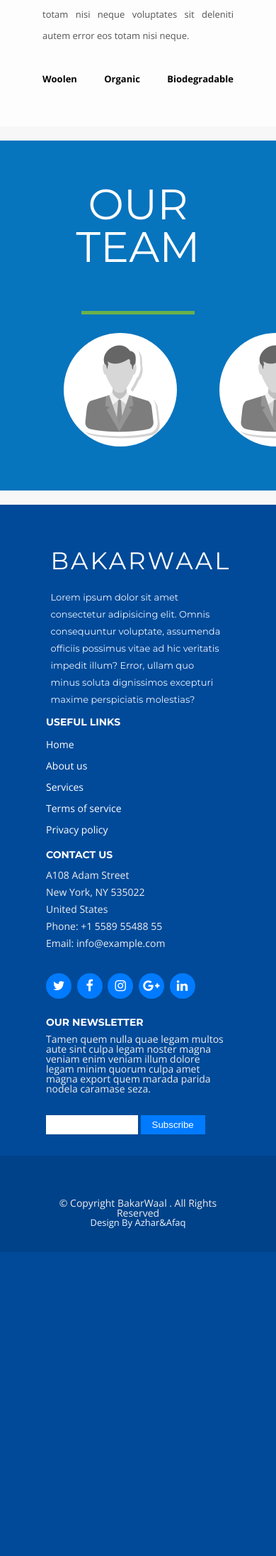
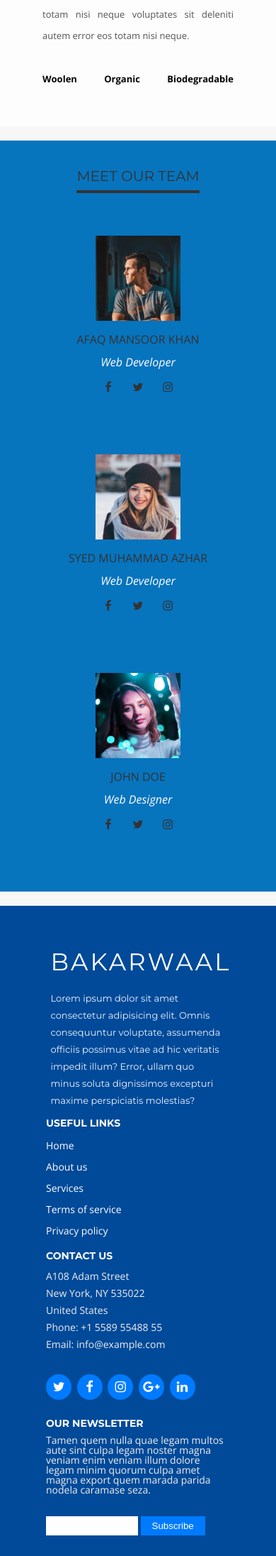
Before and after one commit to SyedMuhammadAzhar/Bakarwaal, a PHP site: page /aboutus.php in a window 390 px wide. Shown: the part 771-2963 px from the top of the page at 71% size. Before the commit the page ends 2535 px from the top, so only its background shows below. Run offline with PHP 8.4, Linux system fonts and the light colour scheme.

Commit message:
Our team section made responsive

```diff
--- a/aboutus.php
+++ b/aboutus.php
@@ -13,11 +13,74 @@
   <link rel="stylesheet" href="./css/footer.css">
 
 <style type="text/css">
+.team-section{
+  text-align: center;
+  overflow: hidden;
+  background:#0774BE;
+  margin-top: 20px;
+}
+.inner-width{
+  max-width: 1200px;
+  margin: auto;
+  padding: 40px;
+  color: #333;
+  overflow: hidden;
+}
+.team-section h1{
+  font-size: 20px;
+  text-transform: uppercase;
+  display: inline-block;
+  border-bottom: 4px solid;
+  padding-bottom: 10px;
+}
+.pe{
+  float: left;
+  width: calc(100% / 3);
+  overflow: hidden;
+  padding: 40px 0;
+  transition: 0.4s;
+}
+.pe:hover{
+  background: #008FFF;
+}
+.pe img{
+  width: 120px;
+  height: 120px;
+}
+.p-name{
+  margin: 16px 0;
+  text-transform: uppercase;
+}
+.p-des{
+  font-style: italic;
+  color: white;
+}
+.p-sm{
+  margin-top: 12px;
+}
+.p-sm a{
+  margin: 0 4px;
+  display: inline-block;
+  width: 30px;
+  height: 30px;
+  transition: 0.4s;
+}
+.p-sm a:hover{
+  transform: scale(1.3);
+}
+.p-sm a i{
+  color: #333;
+  line-height: 30px;
+}
+@media screen and (max-width:600px) {
+  .pe{
+    width: 100%;
+  }
+}
 
 </style>
 </head>
 <body>
-
 
 
 	<!--  Header  -->
@@ -66,33 +129,53 @@
         </div>
     </div>
 
+
+
         <div class="team-section">
-    	<h1>Our Team</h1>
-    	<span class="border"></span>
-        <div class="ps">
-        	<a href="#p1"><img src="img1.png"></a>
-        	<a href="#p2"><img src="img1.png"></a>
-        	<a href="#p3"><img src="img1.png"></a>
+		    <div class="inner-width">
+		      <h1>Meet Our Team</h1>
+		      <div class="pers">
+
+		        <div class="pe">
+		          <img src="img/p1.png" alt="">
+		          <div class="p-name">Afaq Mansoor Khan</div>
+		          <div class="p-des">Web Developer</div>
+		          <div class="p-sm">
+		            <a href="#"><i class="fa fa-facebook-f"></i></a>
+		            <a href="#"><i class="fa fa-twitter"></i></a>
+		            <a href="#"><i class="fa fa-instagram"></i></a>
 		          </div>
-        <div class="section" id="p1">
-        	<span class="name">Afaq Mansoor Khan</span>
-        	<span class="border"></span>
-        	<p>Lorem ipsum dolor sit amet, consectetur adipiscing elit, sed do eiusmod tempor incididunt ut labore et dolore magna aliqua. Ut enim ad minim veniam, quis nostrud exercitation ullamco laboris nisi ut aliquip ex ea commodo consequat. Duis aute irure dolor in reprehenderit in voluptate velit esse cillum dolore eu fugiat nulla pariatur. Excepteur sint occaecat cupidatat non proident, sunt in culpa qui officia deserunt mollit anim id est laborum.</p>
-        </div>
-        <div class="section" id="p2">
-        	<span class="name">Syed Muhammad Azhar</span>
-        	<span class="border"></span>
-        	<p>Lorem ipsum dolor sit amet, consectetur adipiscing elit, sed do eiusmod tempor incididunt ut labore et dolore magna aliqua. Ut enim ad minim veniam, quis nostrud exercitation ullamco laboris nisi ut aliquip ex ea commodo consequat. Duis aute irure dolor in reprehenderit in voluptate velit esse cillum dolore eu fugiat nulla pariatur. Excepteur sint occaecat cupidatat non proident, sunt in culpa qui officia deserunt mollit anim id est laborum.</p>
 		        </div>
 
-        <div class="section" id="p3">
-        	<span class="name">John Doe</span>
-        	<span class="border"></span>
-        	<p>Lorem ipsum dolor sit amet, consectetur adipiscing elit, sed do eiusmod tempor incididunt ut labore et dolore magna aliqua. Ut enim ad minim veniam, quis nostrud exercitation ullamco laboris nisi ut aliquip ex ea commodo consequat. Duis aute irure dolor in reprehenderit in voluptate velit esse cillum dolore eu fugiat nulla pariatur. Excepteur sint occaecat cupidatat non proident, sunt in culpa qui officia deserunt mollit anim id est laborum.</p>
+		        <div class="pe">
+		          <img src="img/p2.png" alt="">
+		          <div class="p-name">Syed Muhammad Azhar</div>
+		          <div class="p-des">Web Developer</div>
+		          <div class="p-sm">
+		            <a href="#"><i class="fa fa-facebook-f"></i></a>
+		            <a href="#"><i class="fa fa-twitter"></i></a>
+		            <a href="#"><i class="fa fa-instagram"></i></a>
+		          </div>
+		        </div>
+
+		        <div class="pe">
+		          <img src="img/p3.png" alt="">
+		          <div class="p-name">John Doe</div>
+		          <div class="p-des">Web Designer</div>
+		          <div class="p-sm">
+		            <a href="#"><i class="fa fa-facebook-f"></i></a>
+		            <a href="#"><i class="fa fa-twitter"></i></a>
+		            <a href="#"><i class="fa fa-instagram"></i></a>
+		          </div>
+		        </div>
+
+		      </div>
+
+		    </div>
 		</div>
 
 
-    </div>
+
 
 
 <!-- Footer  -->
--- a/css/style.css
+++ b/css/style.css
@@ -1414,70 +1414,80 @@ body {
 
 
 
+
 .team-section{
+  /*background: #f1f1f1;*/
+  text-align: center;
+  /*overflow: hidden;*/
+  background:#0774BE; /*#007bff ;*/
+  /*padding: 60px;*/
+  margin-top: 20px;
+}
+.inner-width{
+  max-width: 1200px;
+  margin: auto;
+  padding: 40px;
+  color: #333;
   overflow: hidden;
-  text-align: center;
-  background:#0774BE; /*#007bff ;*/
-  padding: 60px;
-  margin-top: 20px;
-}
-
+}
 .team-section h1{
-
+  font-size: 20px;
   text-transform: uppercase;
-  margin-bottom: 60px;
-  color: white;
-  font-size: 60px;
-}
-
-.border{
-  display: flex;
-  margin: auto;
-  width: 160px;
-  height: 3px;
-  background: #3498db;
-  margin-bottom: 40px;
-}
-.ps{
-  display: inline-flex;
-  /*margin: 0 30px;*/
-  /*width: 160px;
-  height: 160px;*/
+  display: inline-block;
+  border-bottom: 4px solid;
+  padding-bottom: 10px;
+}
+.pe{
+  float: left;
+  width: calc(100% / 3);
   overflow: hidden;
-  /*border-radius: 50%;*/
-}
-.ps a img{
-  width: 160px;
-  height: 160px;
-  transition: 0.4s all;
-  filter: grayscale(100%);
-  margin: 0 30px;
-  border-radius: 50%;
-}
-.ps a:hover > img{
-  filter: none;
-}
-
-.section{
-  width: 600px;
-  margin: auto;
-  font-size: 20px;
-  color: white;
-  text-align: justify;
-  height: 0;
-  overflow: hidden;
-}
-.section:target{
-  height: auto;
-}
-.name{
-  display: block;
-  margin-bottom: 30px;
-  margin-top: 30px;
-  text-align: center;
+  padding: 40px 0;
+  transition: 0.4s;
+}
+.pe:hover{
+  background: #ddd;
+}
+.pe img{
+  width: 120px;
+  height: 120px;
+}
+.p-name{
+  margin: 16px 0;
   text-transform: uppercase;
-  font-size: 22px;
-}
+}
+.p-des{
+  font-style: italic;
+  color: #3498db;
+}
+.p-sm{
+  margin-top: 12px;
+}
+.p-sm a{
+  margin: 0 4px;
+  display: inline-block;
+  width: 30px;
+  height: 30px;
+  transition: 0.4s;
+}
+.p-sm a:hover{
+  transform: scale(1.3);
+}
+.p-sm a i{
+  color: #333;
+  line-height: 30px;
+}
+@media screen and (max-width:600px) {
+  .pe{
+    width: 100%;
+  }
+}
+
+
+
+
+
+
+
 
 
 
@@ -1683,6 +1693,7 @@ body {
   color: #6ab04c;
   margin-bottom: 20px;
 }
+
 
 
 @media screen and (max-width:960px) {
```
Also changed, not shown: contact.php (+1 -17 lines), index.php (+16 -16 lines), img/p1.png (added), img/p2.png (added), img/p3.png (added). Lines whose indentation alone changed are shown as unchanged.
